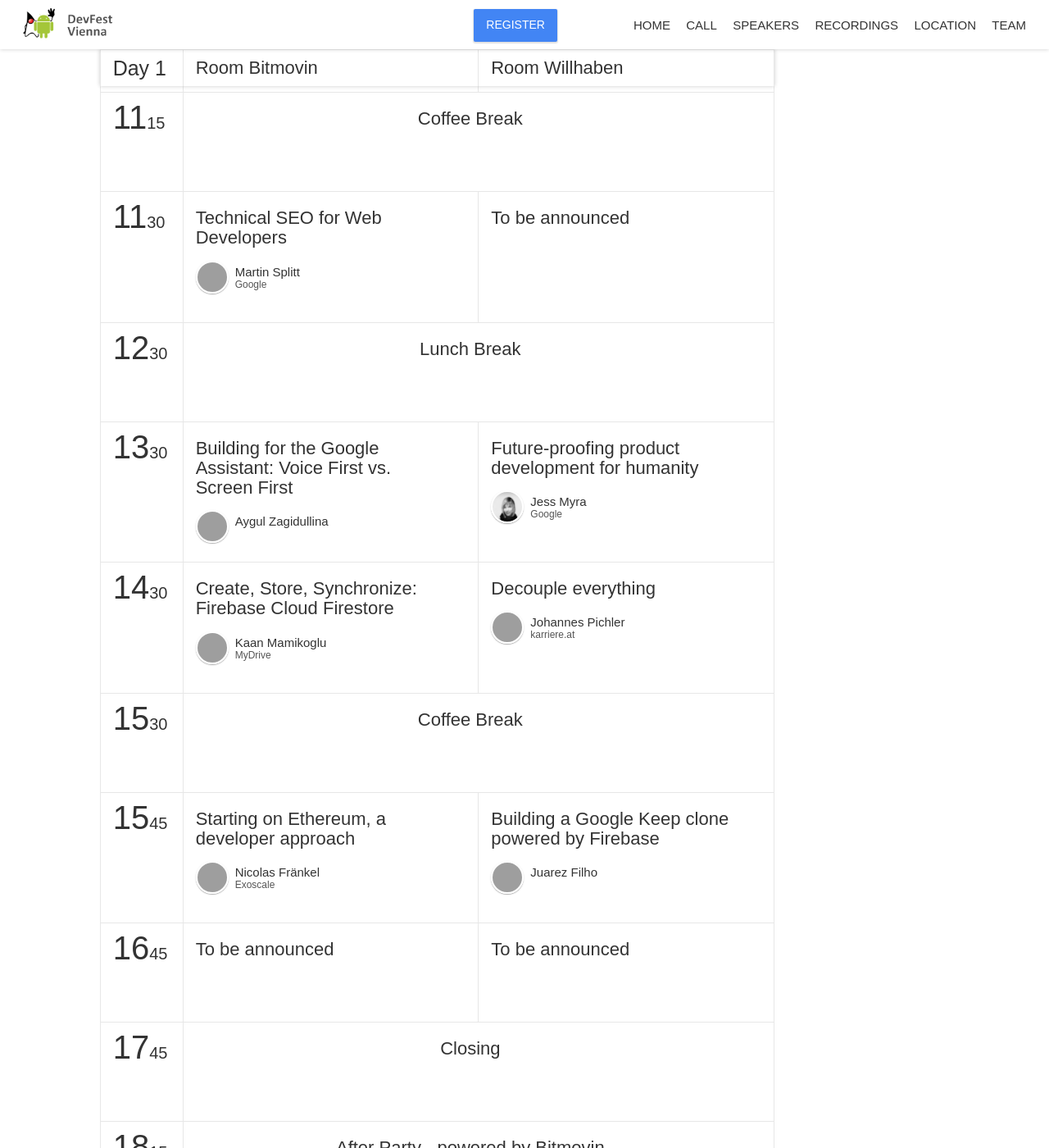
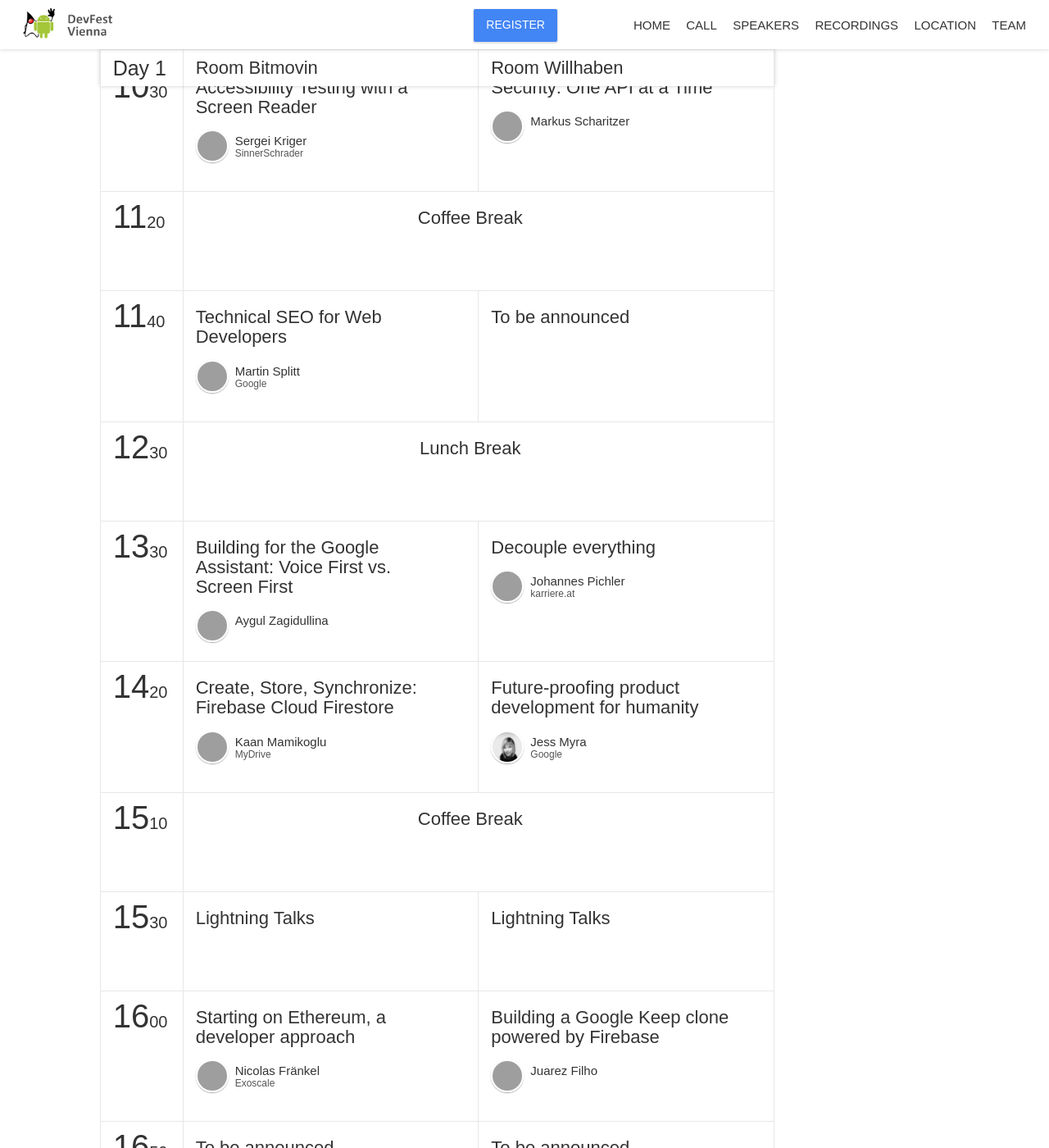
Before and after one commit to DevFestVienna/devfest-at-site, a Jekyll site: the page built from sessions.html, in a window 1280 px wide and 1400 px high, scrolled down 906 px. Shown: the whole window at 82% size. Built offline with Jekyll 4.4.1, drawn with Linux system fonts in a browser that asks for light colours; nearby versions of some CDN libraries; comment, search, counter and statistics services are not loaded; some of the changed text lies outside the part shown; grey boxes are pictures that could not be loaded.

Commit message:
Tense schedule

```diff
--- a/_data/schedule.yml
+++ b/_data/schedule.yml
@@ -14,22 +14,26 @@
         sessionIds: [100]
     -
         startTime: "09:00"
-        endTime: "09:15"
+        endTime: "09:10"
         sessionIds: [101]
     -
-        startTime: "09:15"
-        endTime: "10:15"
+        startTime: "09:10"
+        endTime: "09:40"
+        sessionIds: [1, 2]
+    -
+        startTime: "09:40"
+        endTime: "10:30"
         sessionIds: [111, 2]
     -
-        startTime: "10:15"
-        endTime: "11:15"
+        startTime: "10:30"
+        endTime: "11:20"
         sessionIds: [117, 114]
     -
-        startTime: "11:15"
-        endTime: "11:30"
+        startTime: "11:20"
+        endTime: "11:40"
         sessionIds: [102]
     -
-        startTime: "11:30"
+        startTime: "11:40"
         endTime: "12:30"
         sessionIds: [113, 2]
     -
@@ -38,26 +42,34 @@
         sessionIds: [103]
     -
         startTime: "13:30"
-        endTime: "14:30"
-        sessionIds: [116, 118]
+        endTime: "14:20"
+        sessionIds: [116, 119]
     -
-        startTime: "14:30"
+        startTime: "14:20"
+        endTime: "15:10"
+        sessionIds: [115, 118]
+    -
+        startTime: "15:10"
         endTime: "15:30"
-        sessionIds: [115, 119]
+        sessionIds: [102]
     -
         startTime: "15:30"
-        endTime: "15:45"
-        sessionIds: [102]
+        endTime: "16:00"
+        sessionIds: [99, 99]
     -
-        startTime: "15:45"
-        endTime: "16:45"
+        startTime: "16:00"
+        endTime: "16:50"
         sessionIds: [112, 120]
     -
-        startTime: "16:45"
-        endTime: "17:45"
+        startTime: "16:50"
+        endTime: "17:40"
         sessionIds: [1, 1]
     -
-        startTime: "17:45"
+        startTime: "17:40"
+        endTime: "18:10"
+        sessionIds: [1, 1]
+    -
+        startTime: "18:10"
         endTime: "18:15"
         sessionIds: [104]
     -
```
